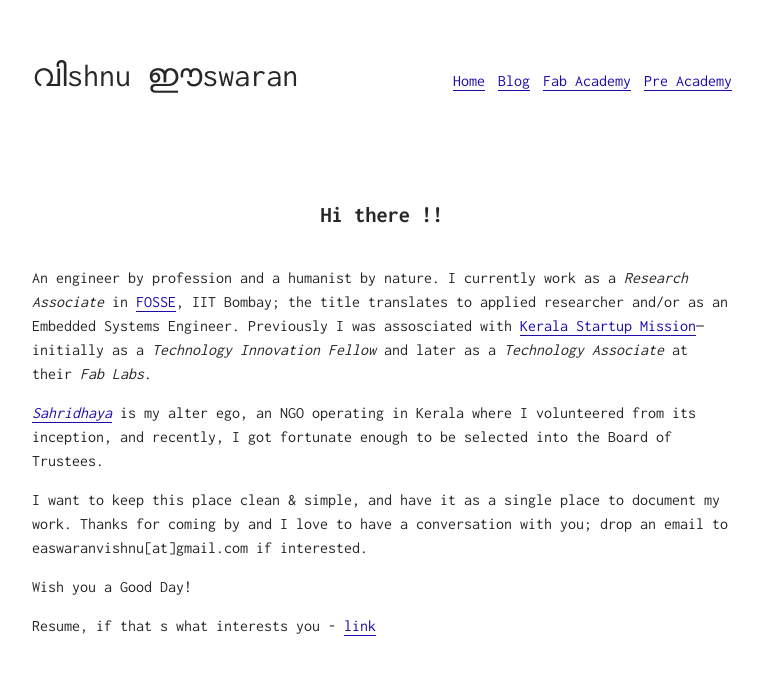
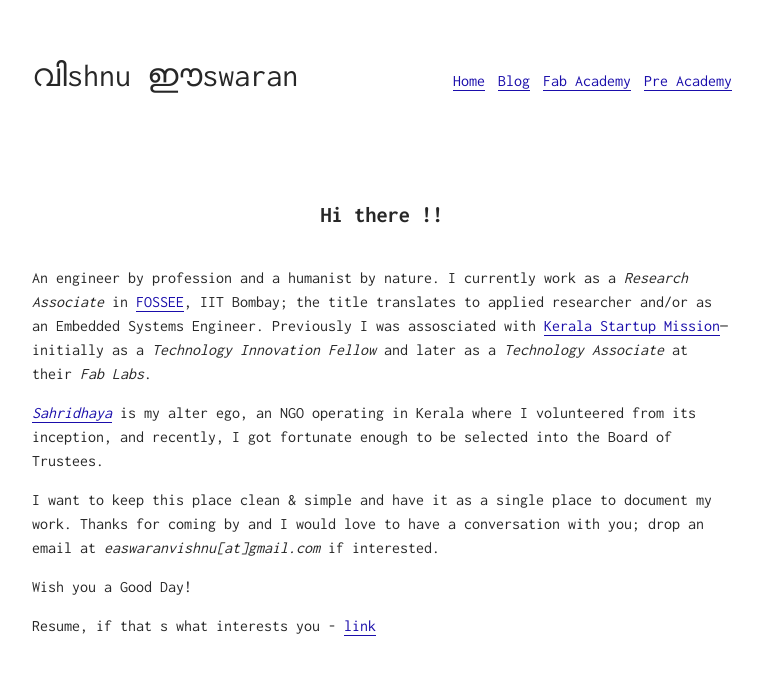
Before and after one commit to VishnuEaswaran/VishnuEaswaran.github.io, a Jekyll site: the page built from index.md, in a window 1280 px wide. Shown: the top 675 px of the page, without its empty margins (258-1021 px from the left). Built offline with Jekyll 4.4.1, drawn with Linux system fonts in a browser that asks for light colours.

Commit message:
Update index.md

```diff
--- a/index.md
+++ b/index.md
@@ -15,11 +15,11 @@ layout: one
 
 ## Hi there !!
 
-An engineer by profession and a humanist by nature. I currently work as a *Research Associate* in [FOSSE](http://www.sahridhaya.org/), IIT Bombay; the title translates to applied researcher and/or as an Embedded Systems Engineer. Previously I was assosciated with [Kerala Startup Mission](https://startupmission.kerala.gov.in/)&mdash; initially as a *Technology Innovation Fellow* and later as a *Technology Associate* at their *Fab Labs*.
+An engineer by profession and a humanist by nature. I currently work as a *Research Associate* in [FOSSEE](http://www.sahridhaya.org/), IIT Bombay; the title translates to applied researcher and/or as an Embedded Systems Engineer. Previously I was assosciated with [Kerala Startup Mission](https://startupmission.kerala.gov.in/)&mdash; initially as a *Technology Innovation Fellow* and later as a *Technology Associate* at their *Fab Labs*.
 
 [*Sahridhaya*](http://www.sahridhaya.org/) is my alter ego, an NGO operating in Kerala where I volunteered from its inception, and recently, I got fortunate enough to be selected into the Board of Trustees.
 
-I want to keep this place clean & simple, and have it as a single place to document my work. Thanks for coming by and I love to have a conversation with you; drop an email to easwaranvishnu[at]gmail.com if interested.
+I want to keep this place clean & simple and have it as a single place to document my work. Thanks for coming by and I would love to have a conversation with you; drop an email at *easwaranvishnu[at]gmail.com* if interested.
 
 Wish you a Good Day!
 
```
